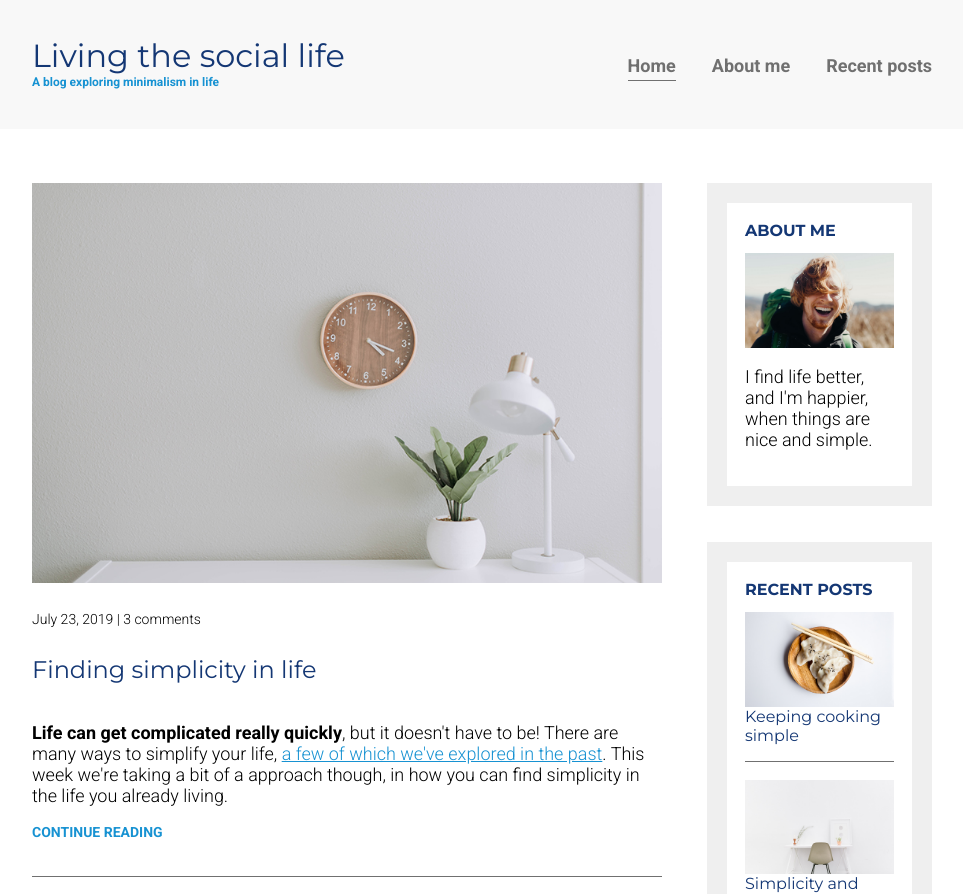
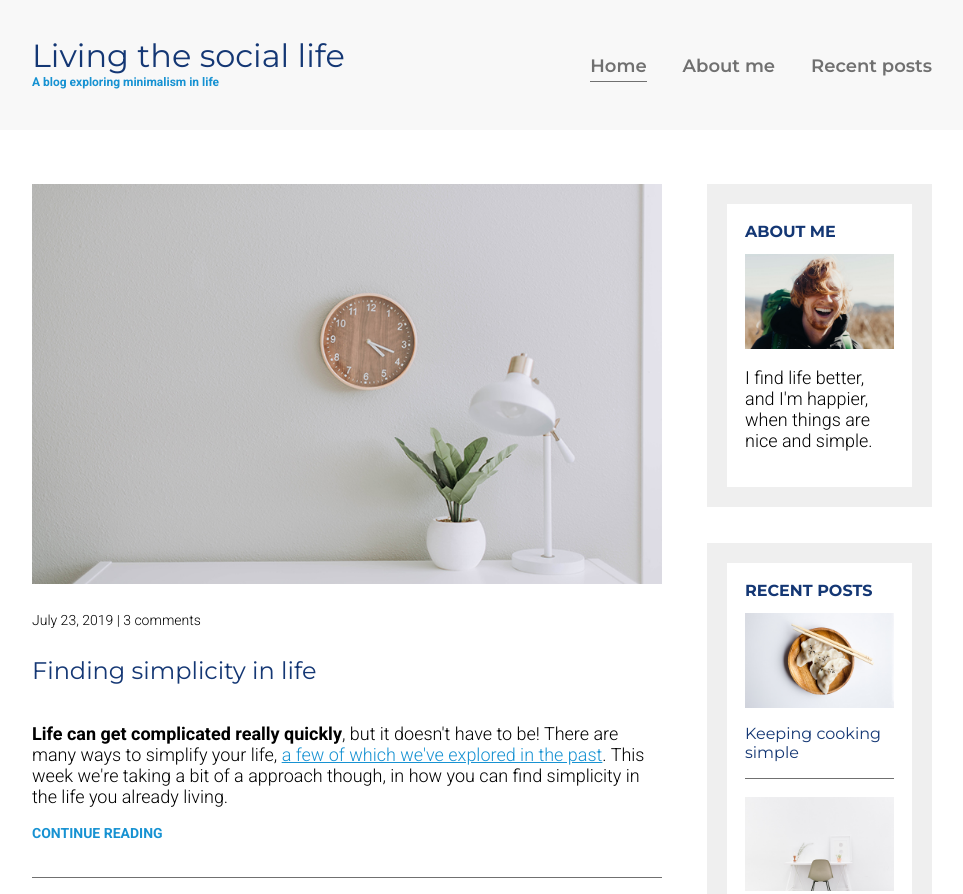
Before and after one commit to erischon/lsl-blog, a plain HTML site: page index.html in a window 1280 px wide. Shown: the top 894 px of the page, without its empty margins (158-1121 px from the left). Drawn offline with Linux system fonts and the light colour scheme.

Commit message:
version 1.1

```diff
--- a/css/styles.css
+++ b/css/styles.css
@@ -105,6 +105,9 @@ strong {
     color: #143774;
 }
 
+nav {
+    font-family: 'Montserrat', sans-serif;
+}
 
 /* =================
 Layout
@@ -172,7 +175,7 @@ nav li {
 nav a {
     text-decoration: none;
     color: #707070;
-    font-weight: 700;
+    font-weight: 600;
     padding: .25em 0;
 }
 
@@ -275,3 +278,7 @@ nav a:focus {
 .widget-image {
     order: -1;
 }
+
+.widget-recent-post-title {
+    margin-top: 1em;
+}
```
